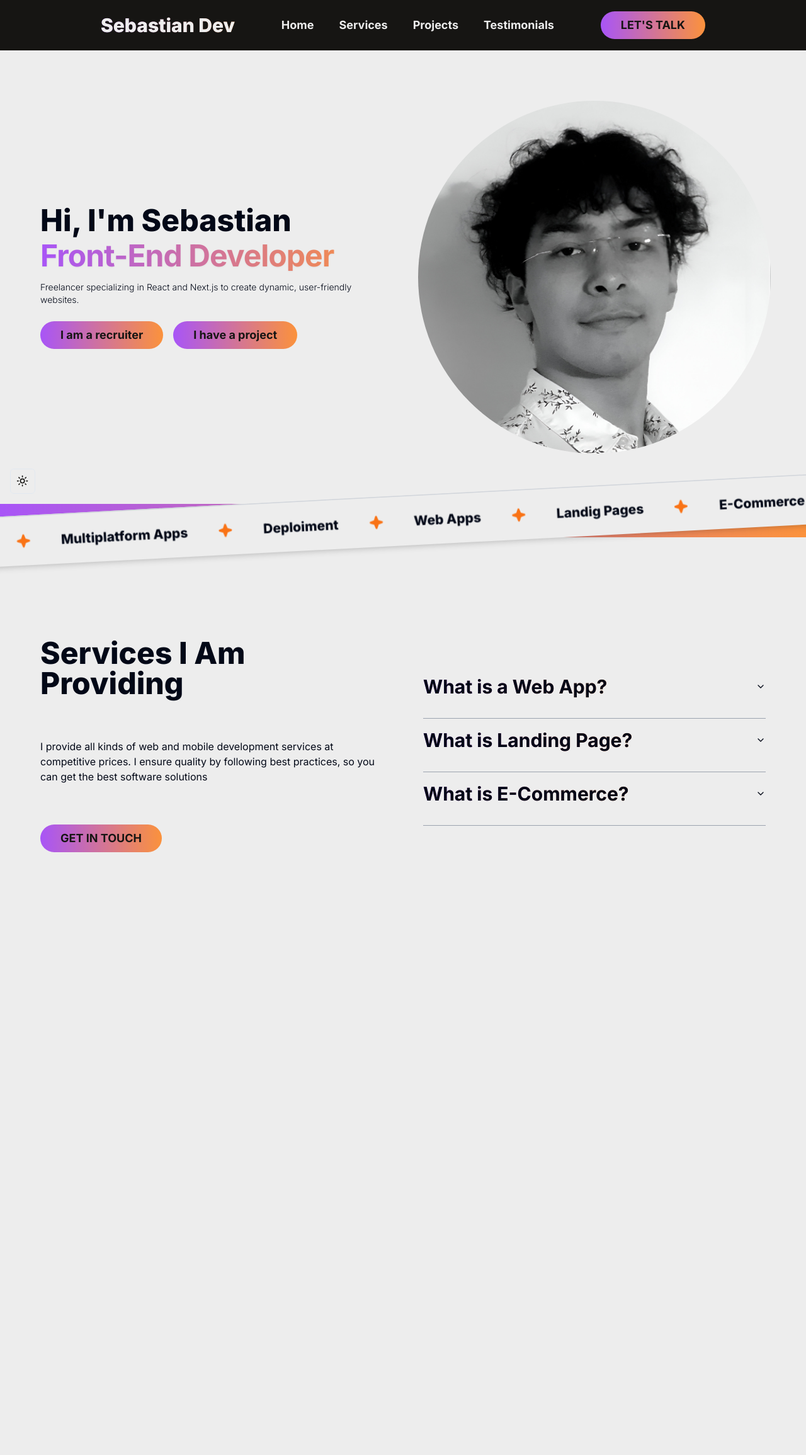
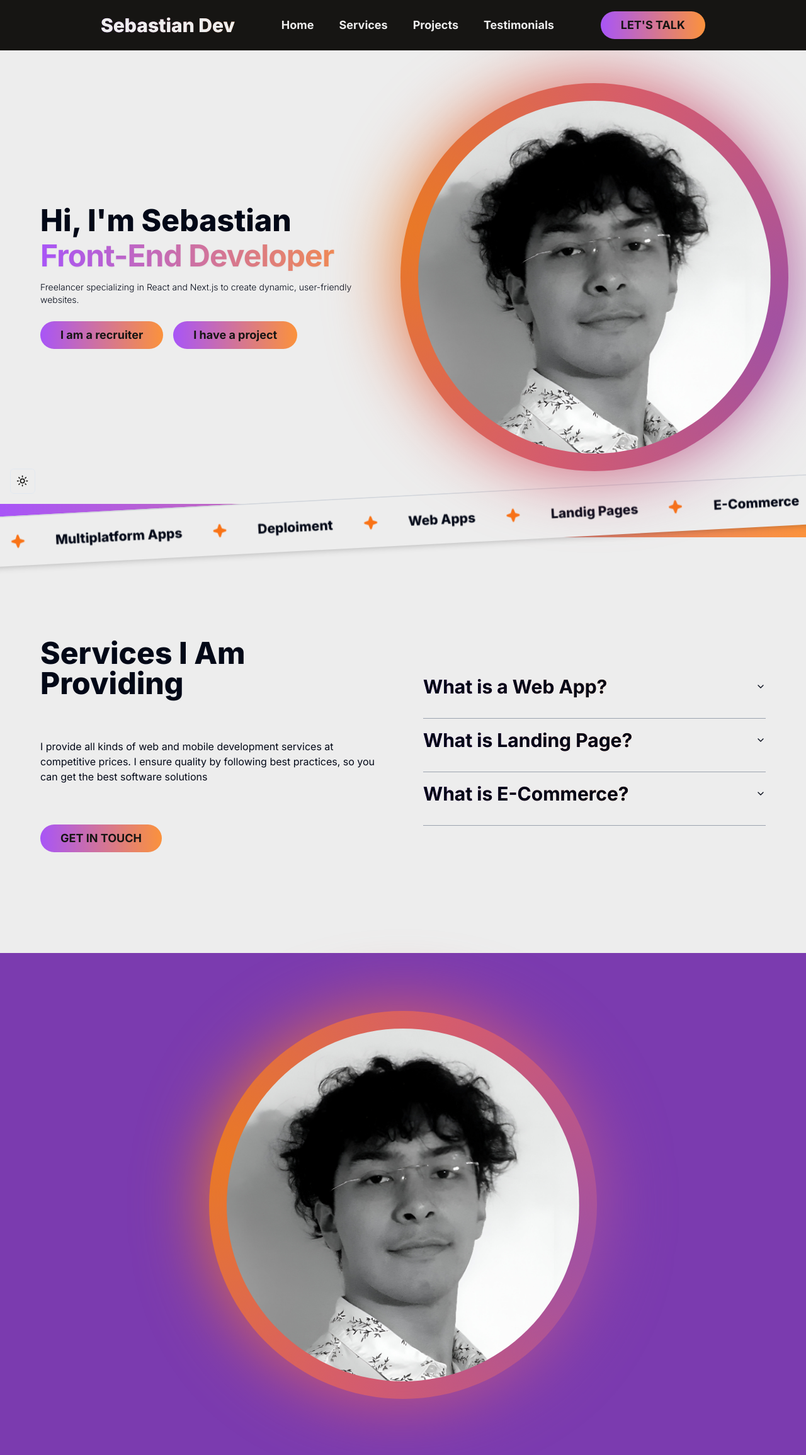
Before and after one commit to SebastianLozanoValle/personal-portfolio, a Next.js app: page / in a window 1280 px wide. Shown: the top 2310 px of the page at 63% size. Before the commit the page ends 1513 px from the top, so only its background shows below. Built offline with nearby package versions, Linux system fonts and the light colour scheme.

Commit message:
arregalndo aro de luz

```diff
--- a/src/app/globals.css
+++ b/src/app/globals.css
@@ -86,12 +86,15 @@
   --clr-5: #EA7A24; /* Naranja cálido */
 }
 
+.contenedor {
+  background: var(--clr-2);
+  min-height: 100vh;
+  display: grid;
+  place-content: center;
+}
+
 
 .card {
-  {{/* height: 60vh;
-  aspect-ratio: 1 / 1.5;
-  background: var(--clr-1);
-  border-radius: 0.5rem; */}}
 
   position: relative;
 }
@@ -101,7 +104,7 @@
   content: "";
   position: absolute;
   inset: -0.5rem;
-  z-index: -1;
+  z-index: 1;
   background: conic-gradient(
     from var(--gradient-angle),
     var(--clr-3),
@@ -111,8 +114,7 @@
     var(--clr-3)
   );
   border-radius: inherit;
-  animation: rotation 10s linear infinite;
-
+  animation: rotation 20s linear infinite;
 }
 
 .card::after {
@@ -128,6 +130,7 @@
   }
 }
 
+
 .AccordionTrigger[data-state='open'] h2 {
   color: transparent;
 }
--- a/src/app/layout.tsx
+++ b/src/app/layout.tsx
@@ -4,6 +4,7 @@ import "./globals.css";
 import { NavBar } from "@/components/NavBar";
 import { ThemeProvider } from "@/components/theme-provider";
 import { ModeToggle } from "@/components/generics/ModeToggle";
+import { Reveal } from "@/components/generics/Reveal";
 
 const inter = Inter({ subsets: ["latin"] });
 
--- a/src/app/page.tsx
+++ b/src/app/page.tsx
@@ -74,7 +74,8 @@ export default function Home() {
               <Reveal hidden={{ opacity: 0, x: 75}} visible={{ opacity: 1, x: 0}}>
                 <div className="relative mx-auto">
 
-                  <div className="relative h-[300px] lg:h-[350px] xl:h-[600px] aspect-square rounded-full card">
+                <div className="card rounded-full">
+                  <div className="relative h-[300px] lg:h-[350px] xl:h-[600px] aspect-square rounded-full z-10">
                     <Image
                         src={'/sebastian_picture.jpeg'}
                         alt="Background Image"
@@ -84,6 +85,7 @@ export default function Home() {
                         className="absolute top-0 left-0 w-full h-full rounded-full p-5"
                     />
                   </div>
+                </div>
                 </div>
               </Reveal>
             </div>
@@ -112,6 +114,20 @@ export default function Home() {
             </div>
           </div>
         </div>
+        <div className="contenedor">
+          <div className="card rounded-full">
+            <div className="relative h-[300px] lg:h-[350px] xl:h-[600px] aspect-square rounded-full z-10">
+              <Image
+                  src={'/sebastian_picture.jpeg'}
+                  alt="Background Image"
+                  layout="fill"
+                  objectFit="cover"
+                  quality={100}
+                  className="absolute top-0 left-0 w-full h-full rounded-full p-5"
+              />
+            </div>
+          </div>
+        </div>
       </div>
     </main>
   );
--- a/src/app/recruiters/page.tsx
+++ b/src/app/recruiters/page.tsx
@@ -144,7 +144,8 @@ export default function Home() {
                                     className="absolute top-0 left-0 w-full h-full"
                                 />
                             </div> */}
-                            <div className="relative h-[300px] lg:h-[350px] xl:h-[600px] aspect-square rounded-full card">
+                              <div className="card rounded-full">
+                                <div className="relative h-[300px] lg:h-[350px] xl:h-[600px] aspect-square rounded-full z-10">
                                   <Image
                                       src={'/sebastian_picture.jpeg'}
                                       alt="Background Image"
@@ -153,6 +154,7 @@ export default function Home() {
                                       quality={100}
                                       className="absolute top-0 left-0 w-full h-full rounded-full p-5"
                                   />
+                                </div>
                               </div>
                             </div>
                         </Reveal>
```
Lines whose indentation alone changed are shown as unchanged.
